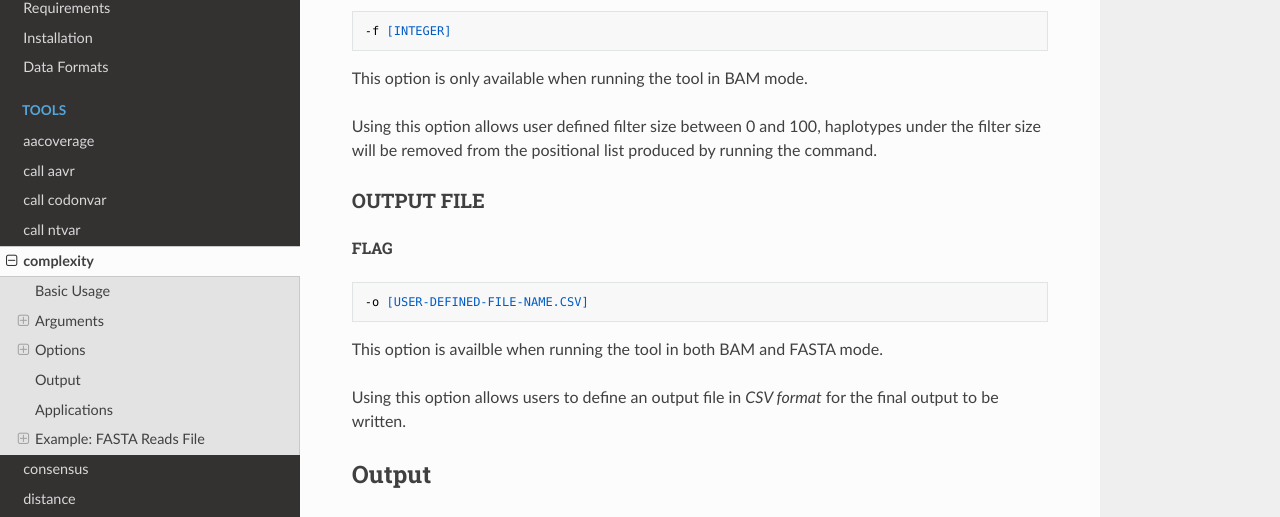
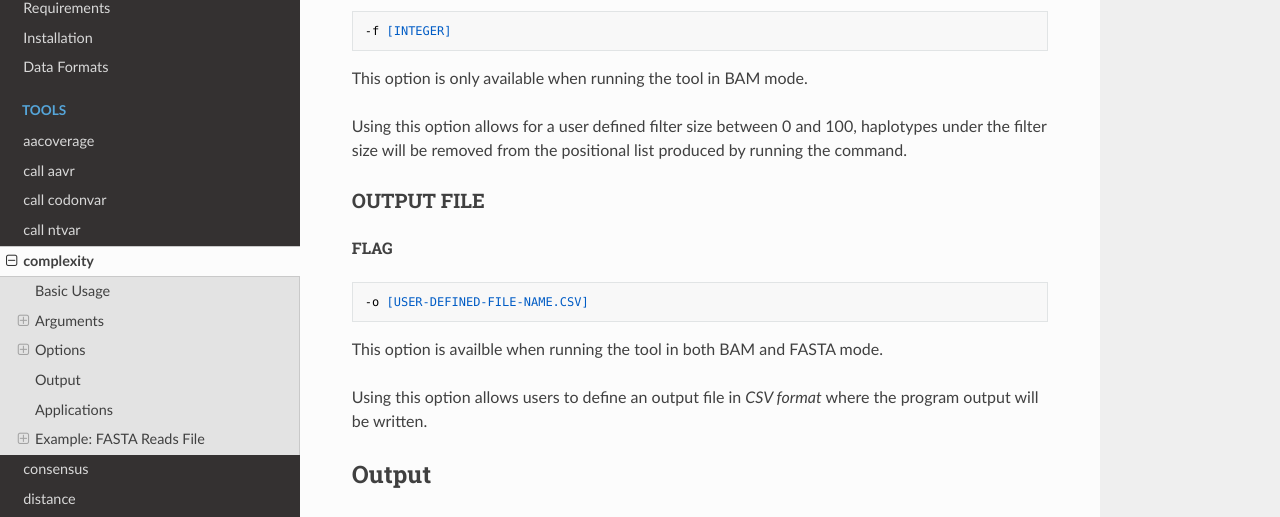
Before and after one commit to phac-nml/quasitools, an MkDocs documentation site: the page built from docs/complexity.md, in a window 1280 px wide and 900 px high, scrolled down 1159 px. Shown: the part 141-658 px from the top of the window. Built offline with MkDocs 1.6.1, drawn with Linux system fonts in a browser that asks for light colours; nearby versions of some CDN libraries.

Commit message:
Update complexity.md

```diff
--- a/docs/complexity.md
+++ b/docs/complexity.md
@@ -52,7 +52,7 @@ The K-Mer size provides the sequence length for reads from a given starting posi
 
 This option is only available when running the tool in BAM mode.
 
-Using this option allows user defined filter size between 0 and 100, haplotypes under the filter size  will be removed from the positional list produced by running the command.
+Using this option allows for a user defined filter size between 0 and 100, haplotypes under the filter size will be removed from the positional list produced by running the command.
 
 ### OUTPUT FILE
 
@@ -63,8 +63,7 @@ Using this option allows user defined filter size between 0 and 100, haplotypes
 
 This option is availble when running the tool in both BAM and FASTA mode.
 
-Using this option allows users to define an output file in *CSV format* for the final output to be written.
-
+Using this option allows users to define an output file in *CSV format* where the program output will be written.
 
 ## Output
 
```
